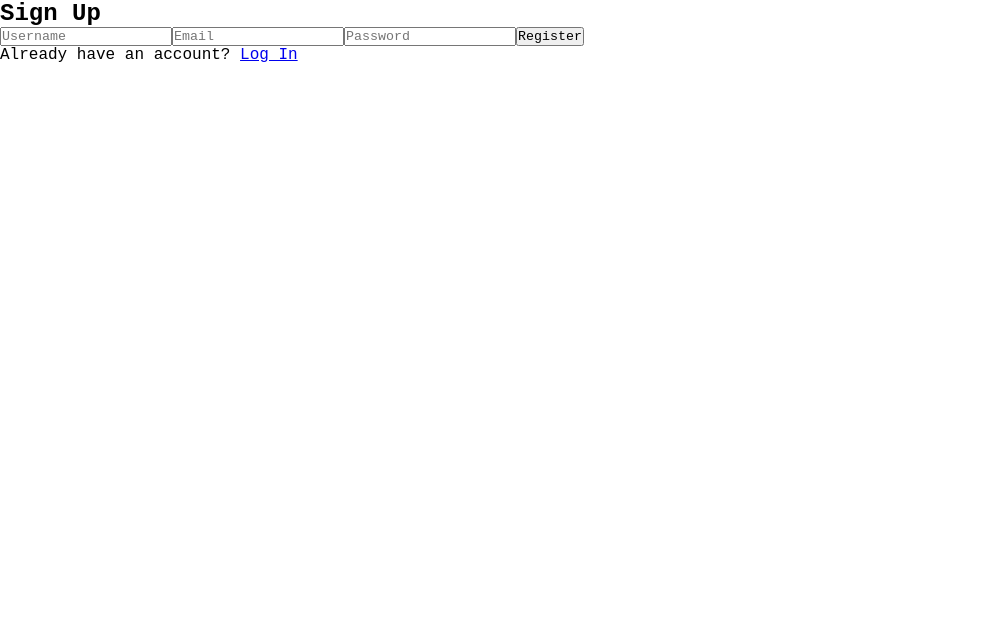
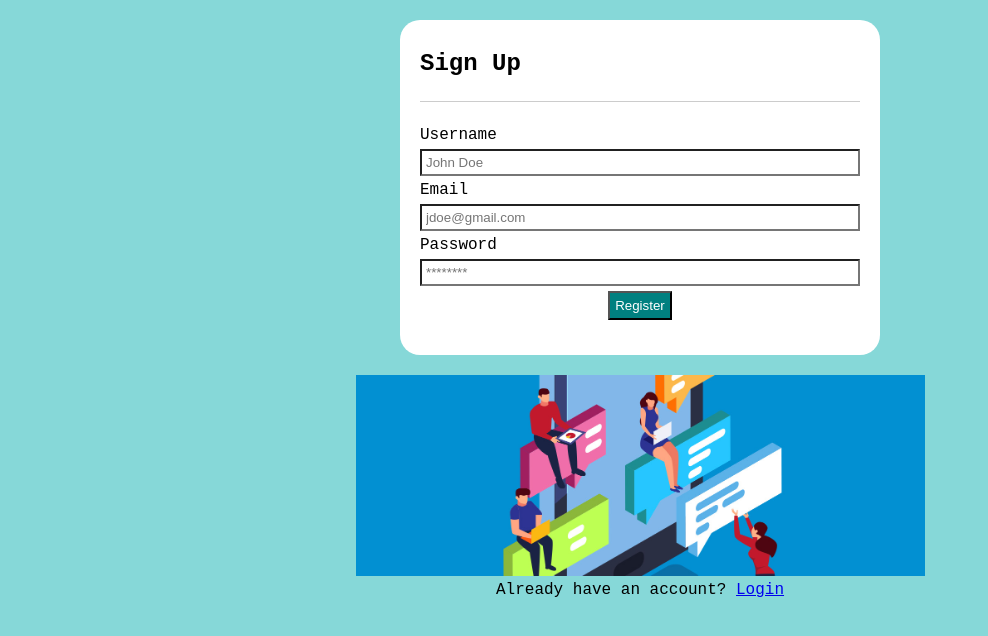
Before and after one commit to boxcarcoder/Reddalerts, a React (Create React App) app in the folder client/: page /register in a window 1280 px wide. Shown: the top 636 px of the page, without its empty margins (0-988 px from the left). Built offline with nearby package versions, Linux system fonts and the light colour scheme; the HTML template or start-up script is replaced by a standard one.

Commit message:
added styling for Register page.

```diff
--- a/client/src/components/auth/Register.js
+++ b/client/src/components/auth/Register.js
@@ -2,6 +2,7 @@ import React, { useState } from 'react';
 import { register } from '../../actions/auth';
 import { connect } from 'react-redux';
 import { Redirect } from 'react-router-dom';
+import authPic from '../../img/top-design-subreddits.jpeg';
 
 const Register = ({ register, authState: { isAuthenticated } }) => {
   const [formData, setFormData] = useState({
@@ -45,30 +46,44 @@ const Register = ({ register, authState: { isAuthenticated } }) => {
 
   return (
     <section>
+      <div className='registerBox'>
         <h1>Sign Up</h1>
+        <div className='line'></div>
+
         <form onSubmit={handleSubmit}>
+          <p>Username</p>
           <input
             type='text'
-          placeholder='Username'
+            placeholder='John Doe'
             onChange={handleUsername}
             value={username}
           />
+          <p>Email</p>
           <input
             type='email'
-          placeholder='Email'
+            placeholder='jdoe@gmail.com'
             onChange={handleEmail}
             value={email}
           />
+          <p>Password</p>
           <input
             type='password'
-          placeholder='Password'
+            placeholder='********'
             onChange={handlePassword}
             value={password}
           />
           <input type='submit' value='Register' />
         </form>
+      </div>
+
+      <img
+        src={authPic}
+        alt='register or login'
+        width='569'
+        className='registerPic'
+      />
       <div>
-        Already have an account? <a href='/login'>Log In</a>
+        Already have an account? <a href='/login'>Login</a>
       </div>
     </section>
   );
--- a/client/src/components/layout/Landing.js
+++ b/client/src/components/layout/Landing.js
@@ -11,7 +11,7 @@ const Landing = () => {
             Register
           </Link>
           <Link to='/login' className='btn'>
-            Log In
+            Login
           </Link>
         </div>
       </div>
--- a/client/src/scss/App.css
+++ b/client/src/scss/App.css
@@ -2,8 +2,49 @@
   box-sizing: border-box;
   margin: 0;
   padding: 0;
+}
+
+body {
   font-family: 'Courier New', Courier, monospace;
+  text-align: center;
+  background-color: rgba(127, 214, 214, 0.945);
+  /* color: white; */
 }
+
+input[type='text'],
+input[type='email'],
+input[type='password'],
+textarea {
+  display: block;
+  width: 100%;
+  margin: 5px auto;
+  padding: 0.25rem;
+  /* margin-bottom: 10px; */
+  background-color: white;
+  /* align-content: center; */
+}
+
+/* input,
+textarea {
+  background-color: white;
+} */
+
+input[type='submit'] {
+  display: block;
+  margin: 5px auto;
+  padding: 5px;
+  color: white;
+  background-color: teal;
+}
+
+/* p {
+  text-align: left;
+} */
+
+/* h1 {
+  font-size: 45px;
+  color: rgba(255, 255, 255, 0.952);
+} */
 
 .landing {
   position: relative;
@@ -24,12 +65,14 @@
 }
 
 .landingHeader {
+  color: rgba(255, 255, 255, 0.952);
+  font-size: 45px;
   height: 150px;
-  color: rgba(255, 255, 255, 0.952);
   position: relative;
   animation: move-header, blink-header 1s linear infinite;
   animation-duration: 3s;
   animation-fill-mode: forwards;
+  background-color: transparent;
 }
 
 @keyframes move-header {
@@ -37,7 +80,7 @@
     top: -100px;
   }
   100% {
-    top: 110px;
+    top: 90px;
   }
 }
 
@@ -49,11 +92,49 @@
 
 .landingLinks {
   position: relative;
+  top: 15px;
   z-index: 1;
+  background-color: transparent;
 }
 
 .btn {
   background-color: teal;
+  color: rgba(255, 255, 255, 0.952);
+  font-size: 15px;
   padding: 5px 5px;
   margin: 5px 5px;
+  border-radius: 15px;
+  text-decoration: none;
 }
+
+.registerBox {
+  /* position: relative; */
+  display: block;
+  background-color: white;
+  padding: 30px 20px;
+  margin: 20px 400px;
+  border-radius: 20px;
+  text-align: left;
+}
+
+.line {
+  height: 1px;
+  background: #ccc;
+  margin: 1.5rem 0;
+}
+
+.registerPic {
+  position: relative;
+  animation: move-register-pic;
+  animation-duration: 2s;
+  animation-fill-mode: forwards;
+}
+
+@keyframes move-register-pic {
+  0% {
+    left: -600px;
+  }
+  100% {
+    left: 0px;
+  }
+}
```
Also changed, not shown: client/src/img/pictureCredits.txt (added), client/src/img/top-design-subreddits.jpeg (added), 1 other file (tests, documents, lock files or other folders). Lines whose indentation alone changed are shown as unchanged.
